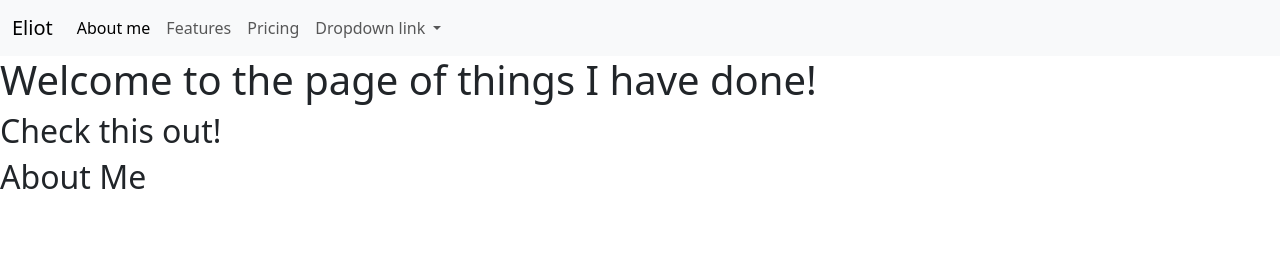
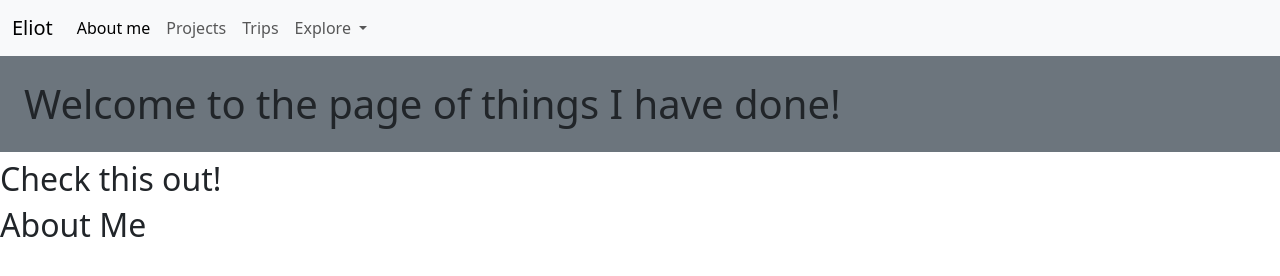
Before and after one commit to eclevela-1234/fun-stuff-projects, a plain HTML site: page index.html in a window 1280 px wide. Drawn offline with nearby package versions, Linux system fonts and the light colour scheme.

Commit message:
afew styles

```diff
--- a/index.html
+++ b/index.html
@@ -4,7 +4,7 @@
 <head>
     <meta charset="utf-8">
     <meta name="viewport" content="width=device-width, initial-scale=1">
-    <title>Bootstrap demo</title>
+    <title>Stuff I did!</title>
     <link href="https://cdn.jsdelivr.net/npm/bootstrap@5.3.0-alpha2/dist/css/bootstrap.min.css" rel="stylesheet"
         integrity="sha384-aFq/bzH65dt+w6FI2ooMVUpc+21e0SRygnTpmBvdBgSdnuTN7QbdgL+OapgHtvPp" crossorigin="anonymous">
 </head>
@@ -23,15 +23,15 @@
                         <a class="nav-link active" aria-current="page" href="#about">About me</a>
                     </li>
                     <li class="nav-item">
-                        <a class="nav-link" href="#">Features</a>
+                        <a class="nav-link" href="#">Projects</a>
                     </li>
                     <li class="nav-item">
-                        <a class="nav-link" href="#">Pricing</a>
+                        <a class="nav-link" href="#">Trips</a>
                     </li>
                     <li class="nav-item dropdown">
                         <a class="nav-link dropdown-toggle" href="#" role="button" data-bs-toggle="dropdown"
                             aria-expanded="false">
-                            Dropdown link
+                            Explore
                         </a>
                         <ul class="dropdown-menu">
                             <li><a class="dropdown-item" href="#">Action</a></li>
@@ -44,7 +44,7 @@
         </div>
     </nav>
 
-    <h1>Welcome to the page of things I have done!</h1>
+    <h1 class="bg-secondary p-4">Welcome to the page of things I have done!</h1>
     <h2 id="latest">Check this out!</h2>
 
     <h2 id="#about">About Me</h2>
```
